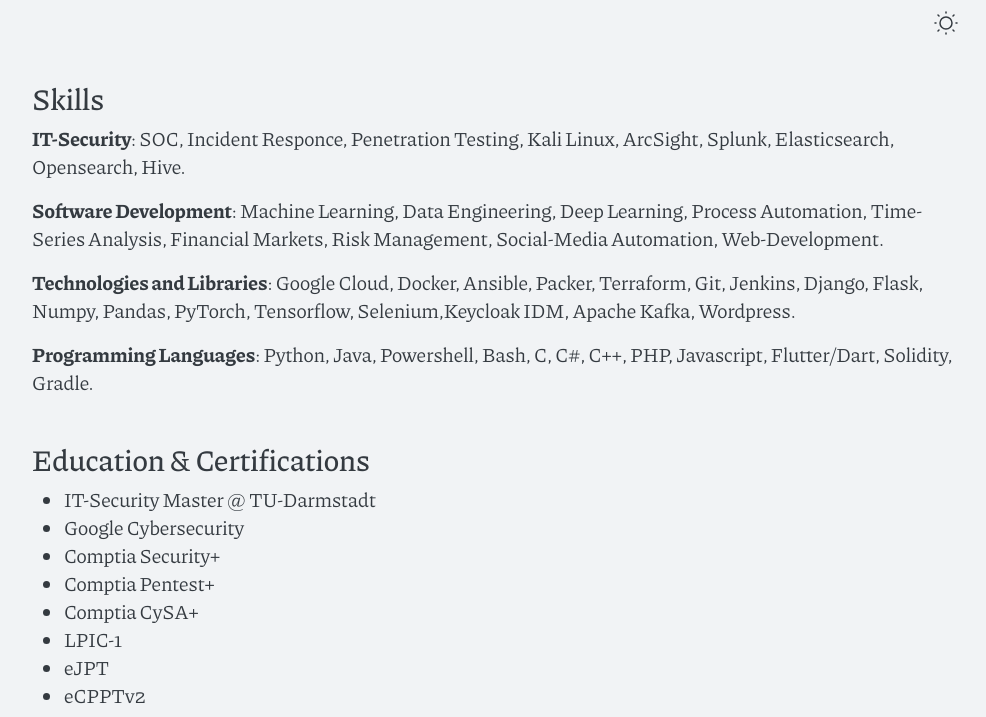
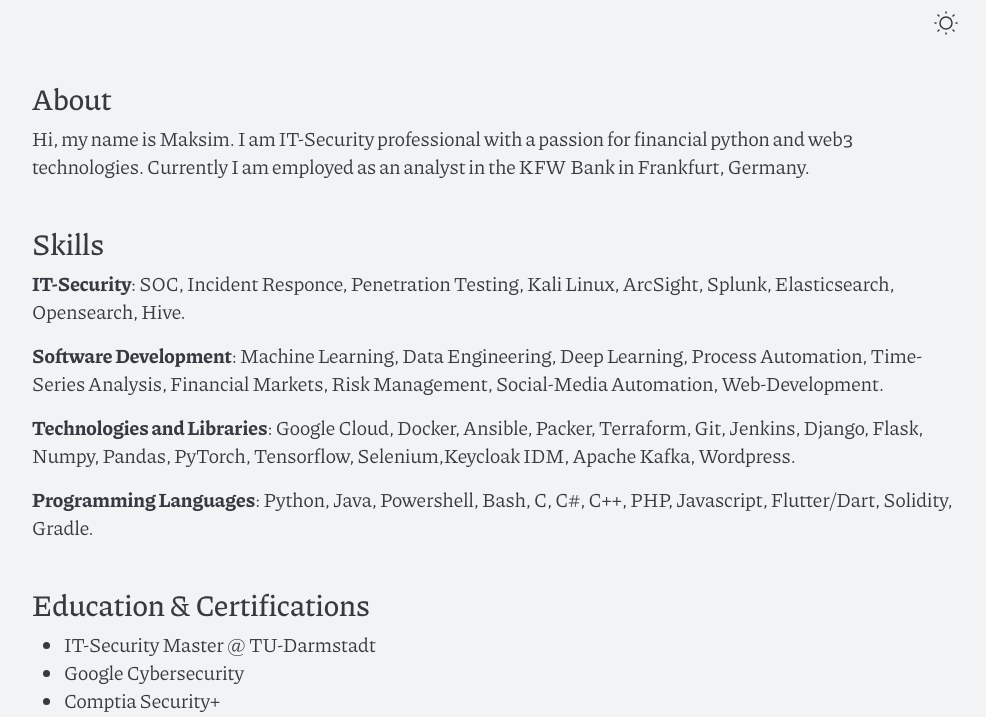
Before and after one commit to KeksTheAllmighty/kekstheallmighty.github.io, a Jekyll site: the page built from index.md, in a window 1280 px wide and 900 px high, scrolled down 743 px, cut to the strip 183-900 px from the top of the window. Shown: the whole strip, without its empty margins (145-1131 px from the left). Built offline with Jekyll 4.4.1, drawn with Linux system fonts in a browser that asks for light colours.

Commit message:
lil changes

```diff
--- a/index.md
+++ b/index.md
@@ -2,6 +2,10 @@
 layout: home
 title: Home
 ---
+
+# About
+
+Hi, my name is Maksim. I am IT-Security professional with a passion for financial python and web3 technologies. Currently I am employed as an analyst in the KFW Bank in Frankfurt, Germany.
 
 # Skills
 
```
Also changed, not shown: 1 other file.
